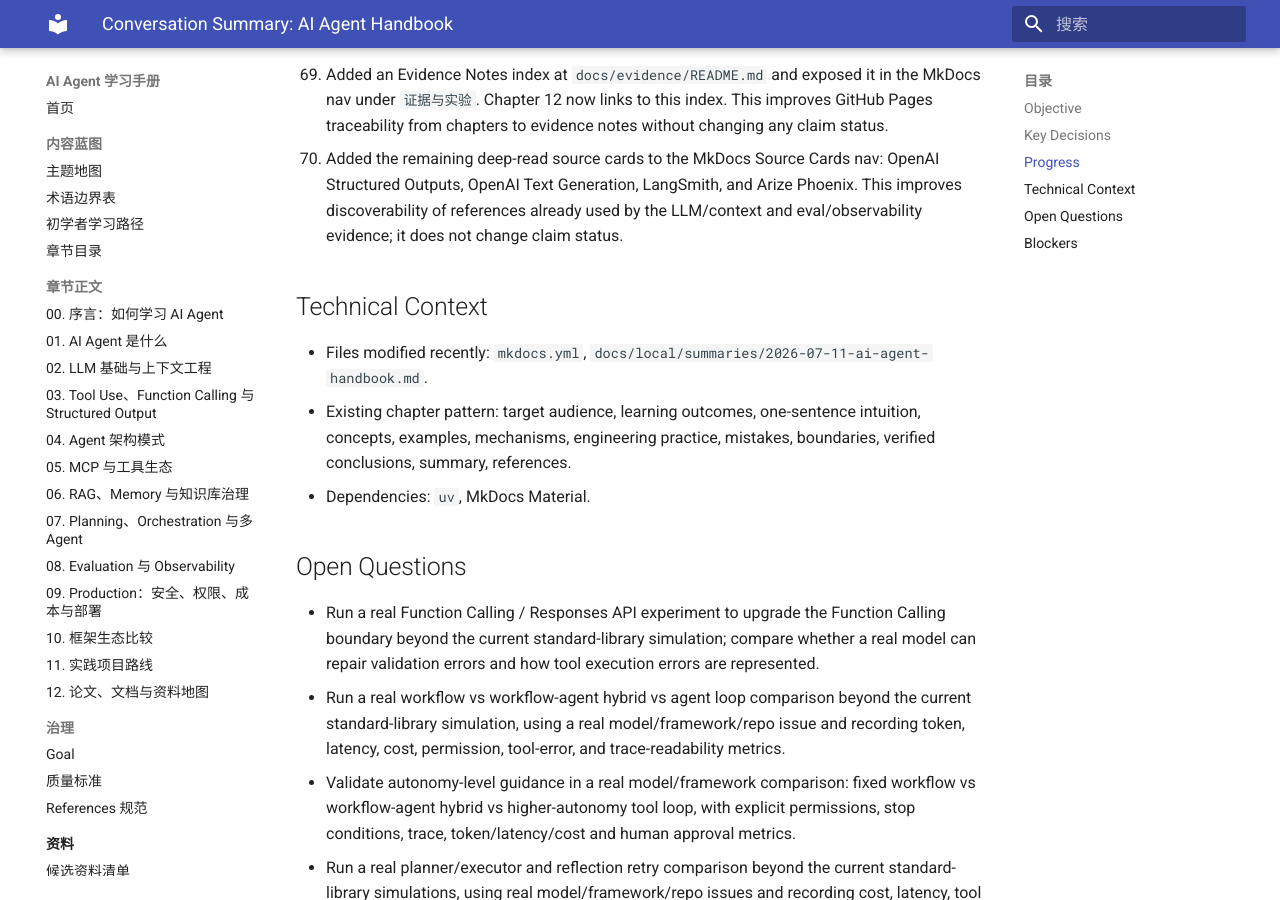
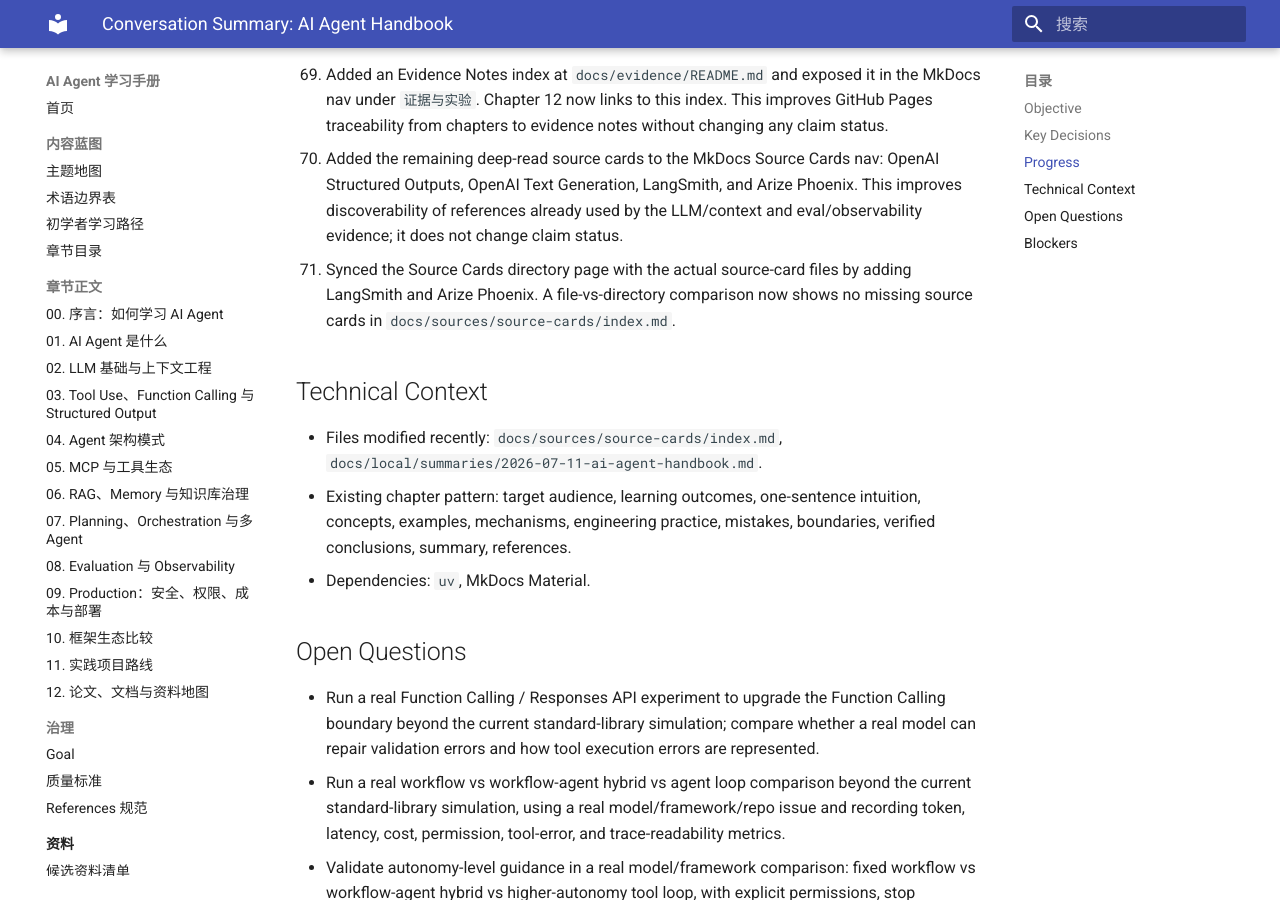
Before and after one commit to AmazingCaddy/readings-ai-agent, an MkDocs documentation site: the page built from docs/local/summaries/2026-07-11-ai-agent-handbook.md, in a window 1280 px wide and 900 px high, scrolled down 10931 px. Built offline with MkDocs 1.6.1 and Material for MkDocs 9.7.7, drawn with Linux system fonts in a browser that asks for light colours; some of the changed text lies outside the part shown.

Commit message:
Sync source card directory

```diff
--- a/docs/local/summaries/2026-07-11-ai-agent-handbook.md
+++ b/docs/local/summaries/2026-07-11-ai-agent-handbook.md
@@ -85,9 +85,10 @@ Build a beginner-friendly Chinese AI Agent learning handbook from verified sourc
 68. Cleaned up the coverage matrix beginner-entry column. Rows that still said `待补` now point to the relevant handbook chapter and already deep-read core docs/papers, such as chapter 01 for Agent definition, chapter 04 for architecture patterns, chapter 07 for planning/multi-agent, and chapter 10 for framework landscape. Chapter 12 now clarifies that the beginner-entry column is a learning path aid, not a signal that real model/framework/production behavior has been validated.
 69. Added an Evidence Notes index at `docs/evidence/README.md` and exposed it in the MkDocs nav under `证据与实验`. Chapter 12 now links to this index. This improves GitHub Pages traceability from chapters to evidence notes without changing any claim status.
 70. Added the remaining deep-read source cards to the MkDocs Source Cards nav: OpenAI Structured Outputs, OpenAI Text Generation, LangSmith, and Arize Phoenix. This improves discoverability of references already used by the LLM/context and eval/observability evidence; it does not change claim status.
+71. Synced the Source Cards directory page with the actual source-card files by adding LangSmith and Arize Phoenix. A file-vs-directory comparison now shows no missing source cards in `docs/sources/source-cards/index.md`.
 
 ## Technical Context
-- Files modified recently: `mkdocs.yml`, `docs/local/summaries/2026-07-11-ai-agent-handbook.md`.
+- Files modified recently: `docs/sources/source-cards/index.md`, `docs/local/summaries/2026-07-11-ai-agent-handbook.md`.
 - Existing chapter pattern: target audience, learning outcomes, one-sentence intuition, concepts, examples, mechanisms, engineering practice, mistakes, boundaries, verified conclusions, summary, references.
 - Dependencies: `uv`, MkDocs Material.
 
```
Also changed, not shown: other parts of docs/local/summaries/2026-07-11-ai-agent-handbook.md (+1 -1 lines), docs/sources/source-cards/index.md (+2 -0 lines).
